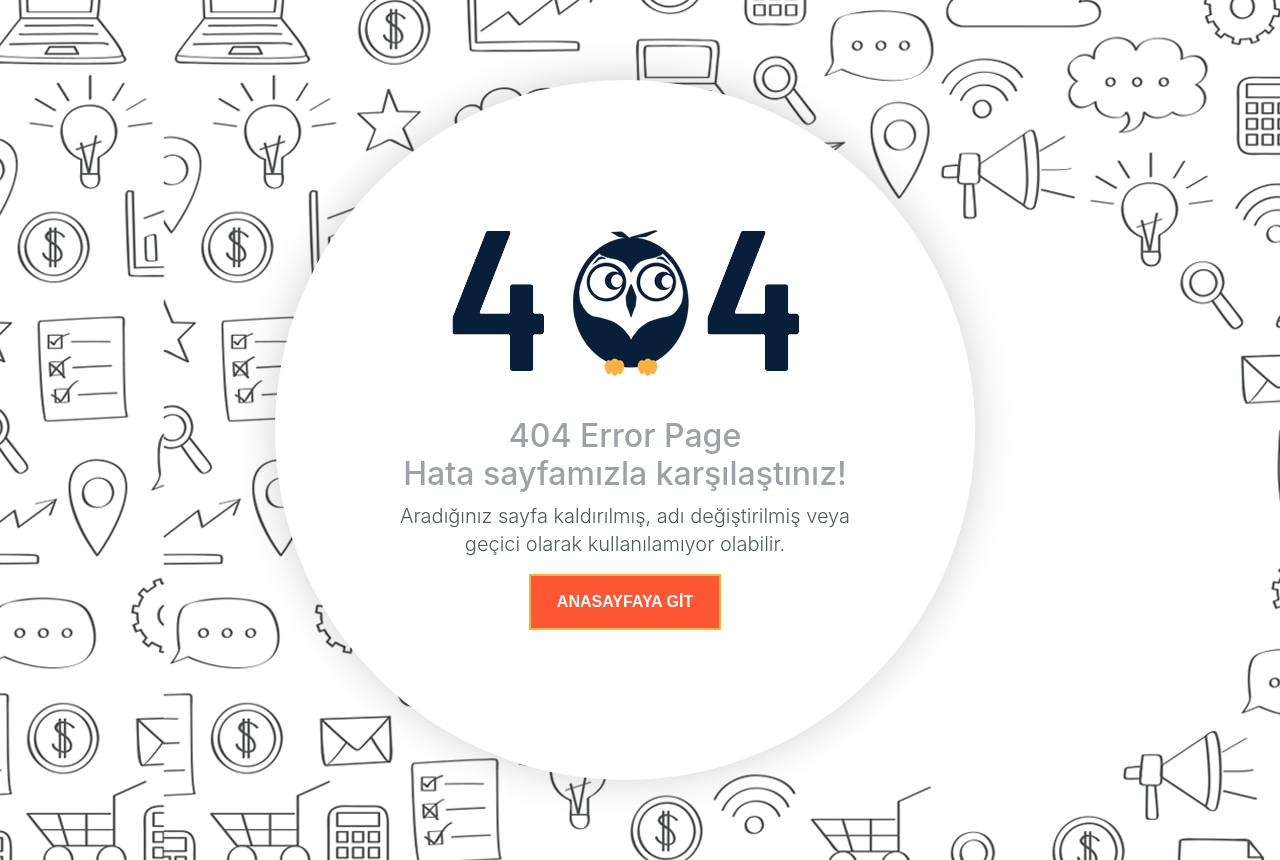
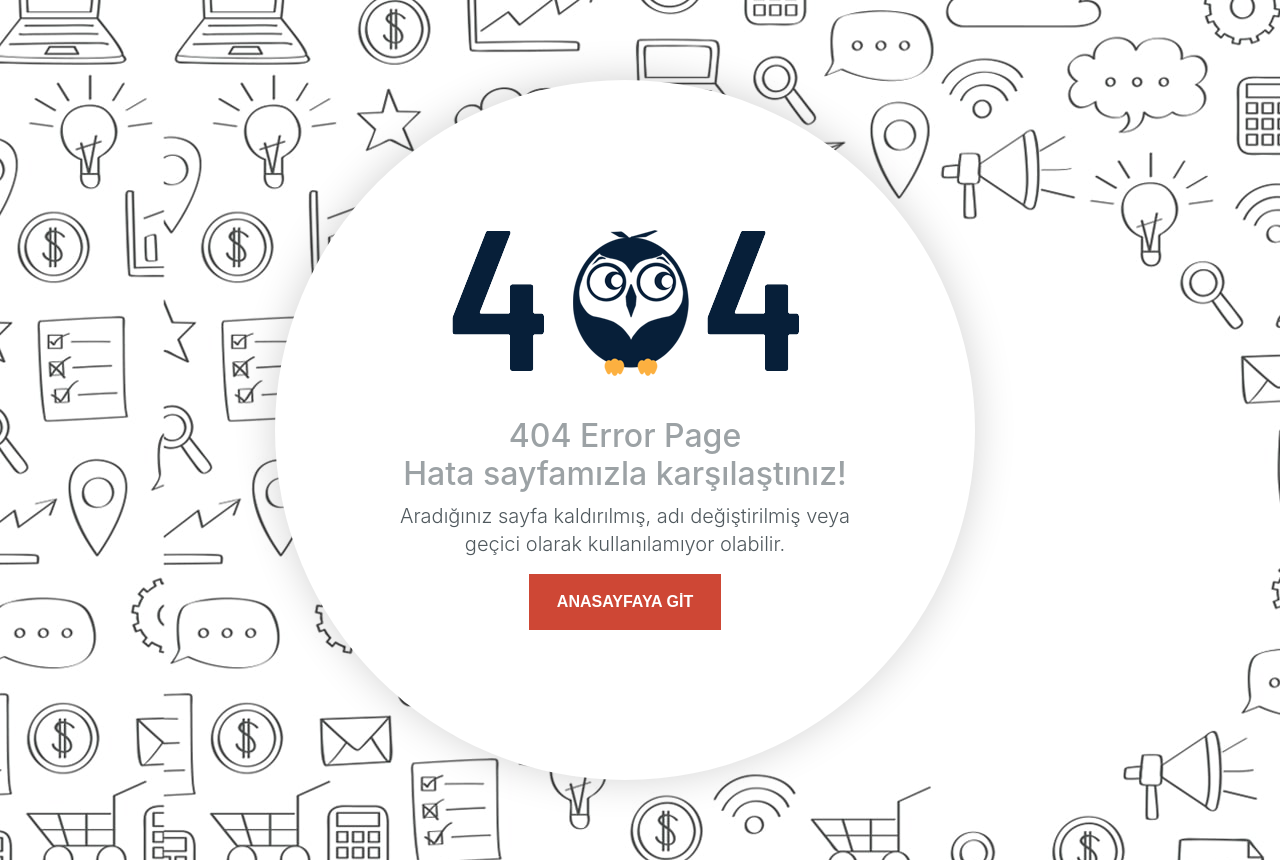
Before and after one commit to hopesdiebiri/hopesdiebiri.github.io, a PHP site: page /404.html in a window 1280 px wide. Run offline with PHP 8.4, Linux system fonts and the light colour scheme; some libraries are stand-ins or nearby versions.

Commit message:
Update style.css

```diff
--- a/style.css
+++ b/style.css
@@ -8,7 +8,7 @@ body {
     line-height: 28px;
 }
 .hata-bolumu {
-    background: url(../kaynak/hatabg.jpg);
+    background: url(/hatabg.jpg);
 }
 
 .content {
@@ -34,9 +34,9 @@ body {
     color: #9ca2a5;
 }
 .btn-default {
-    background-color: #FF5733;
+    background-color: #ce4735;
     color: #fff;
-    border: 2px solid #fcb040;
+    border: 2px solid #ce4735;
     border-radius: 5px;
 }
 .btn {
```
